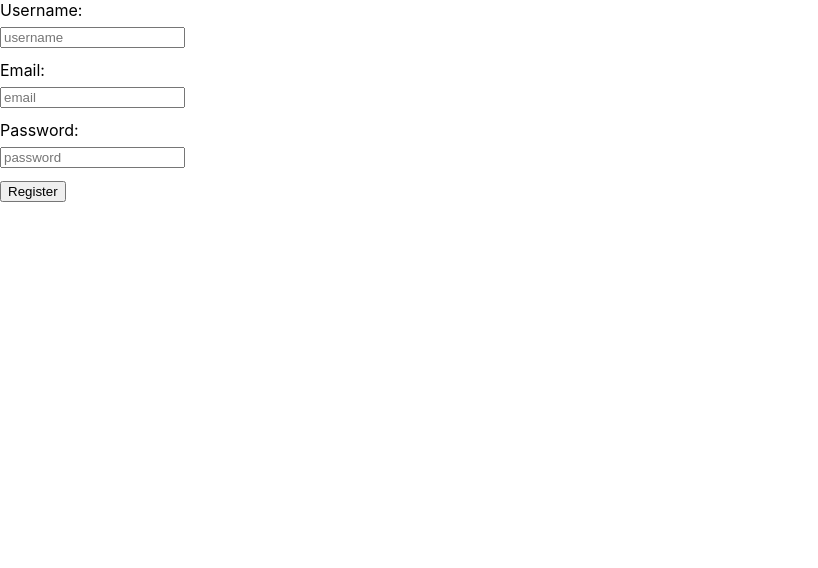
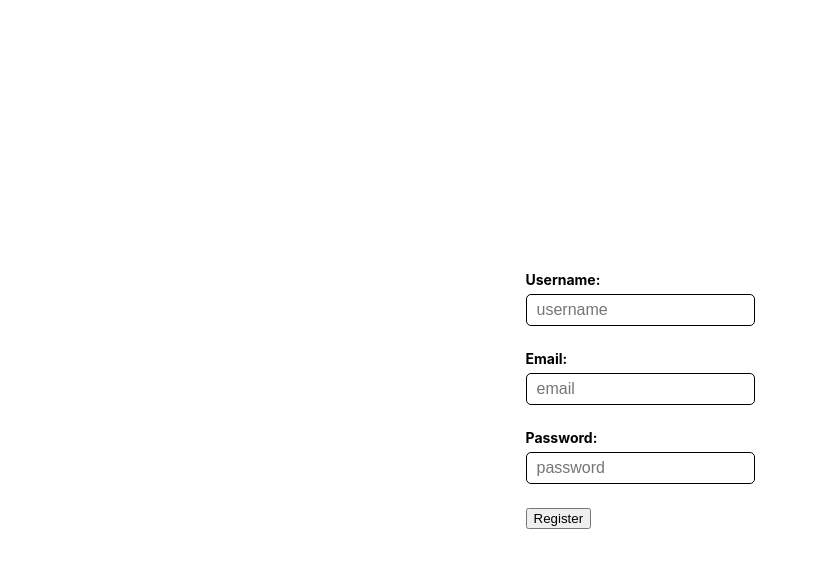
Before and after one commit to BladeDev0104b/TypeORM, a Next.js app in the folder client/: page /register in a window 1280 px wide. Shown: the top 568 px of the page, without its empty margins (0-818 px from the left). Built offline with nearby package versions, Linux system fonts and the light colour scheme.

Commit message:
set up styled components for nextjs

```diff
--- a/client/components/TextField.tsx
+++ b/client/components/TextField.tsx
@@ -1,13 +1,5 @@
 import React, { InputHTMLAttributes } from 'react';
 import styled from 'styled-components';
-
-const Input = styled.input`
-    margin-bottom: 12px;
-`
-const Label = styled.label`
-    display: block;
-    margin-bottom: 6px;
-`
 
 type Props = InputHTMLAttributes<HTMLInputElement> & {
     label: string;
@@ -17,7 +9,7 @@ type Props = InputHTMLAttributes<HTMLInputElement> & {
 const TextField: React.FC<Props> = ({ label, name, type, placeholder, register }) => {
 
     return (
-        <div>
+        <Field>
             <Label htmlFor={name}>{label}</Label>
             <Input
                 type={type}
@@ -25,8 +17,25 @@ const TextField: React.FC<Props> = ({ label, name, type, placeholder, register }
                 ref={register}
                 placeholder={placeholder}
             />
-        </div>
+        </Field>
     );
 };
 
 export default TextField;
+
+const Field = styled.div`
+    margin-bottom: 12px;
+`
+
+const Label = styled.label`
+    display: block;
+    margin-bottom: 6px;
+`
+
+const Input = styled.input`
+    padding: 6px 10px;
+    margin-bottom: 12px;
+    font-size: 16px;
+    border-radius: 5px;
+    border: 1px solid #000;
+`
--- a/client/package.json
+++ b/client/package.json
@@ -19,6 +19,7 @@
   "devDependencies": {
     "@types/node": "^14.11.8",
     "@types/react": "^16.9.52",
+    "babel-plugin-styled-components": "^1.11.1",
     "typescript": "^4.0.3"
   }
 }
--- a/client/pages/_app.tsx
+++ b/client/pages/_app.tsx
@@ -1,5 +1,17 @@
-import { ApolloClient, ApolloProvider, InMemoryCache } from '@apollo/client'
-import '../styles/globals.css'
+import { ApolloClient, ApolloProvider, InMemoryCache } from '@apollo/client';
+import '../styles/globals.css';
+import styled from 'styled-components';
+
+const Container = styled.h1`
+    display: flex;
+    justify-content: center;
+    align-items: center;
+    min-height: 100vh;
+    width: 100%;
+    padding: 60px;
+    margin: 0;
+    font-size: 14px;
+`
 
 const client = new ApolloClient({
     uri: 'http://localhost:4000/graphql',
@@ -8,9 +20,11 @@ const client = new ApolloClient({
 
 function MyApp({ Component, pageProps }) {
   return (
-      <ApolloProvider client={client}>
-          <Component {...pageProps} />
-      </ApolloProvider>
+        <ApolloProvider client={client}>
+            <Container>
+                <Component {...pageProps} />
+            </Container>
+        </ApolloProvider>
   )
 }
 
--- /dev/null
+++ b/client/pages/_document.tsx
@@ -0,0 +1,30 @@
+import Document from 'next/document';
+import { ServerStyleSheet } from 'styled-components';
+
+export default class MyDocument extends Document {
+    static async getInitialProps(ctx) {
+        const sheet = new ServerStyleSheet();
+        const originalRenderPage = ctx.renderPage;
+
+        try {
+            ctx.renderPage = () =>
+            originalRenderPage({
+                enhanceApp: (App) => (props) =>
+                sheet.collectStyles(<App {...props} />),
+            });
+
+            const initialProps = await Document.getInitialProps(ctx);
+            return {
+                ...initialProps,
+                styles: (
+                    <>
+                        {initialProps.styles}
+                        {sheet.getStyleElement()}
+                    </>
+                ),
+            };
+        } finally {
+            sheet.seal();
+        }
+    }
+};
```
Also changed, not shown: client/.babelrc (added), 1 other file (tests, documents, lock files or other folders).
